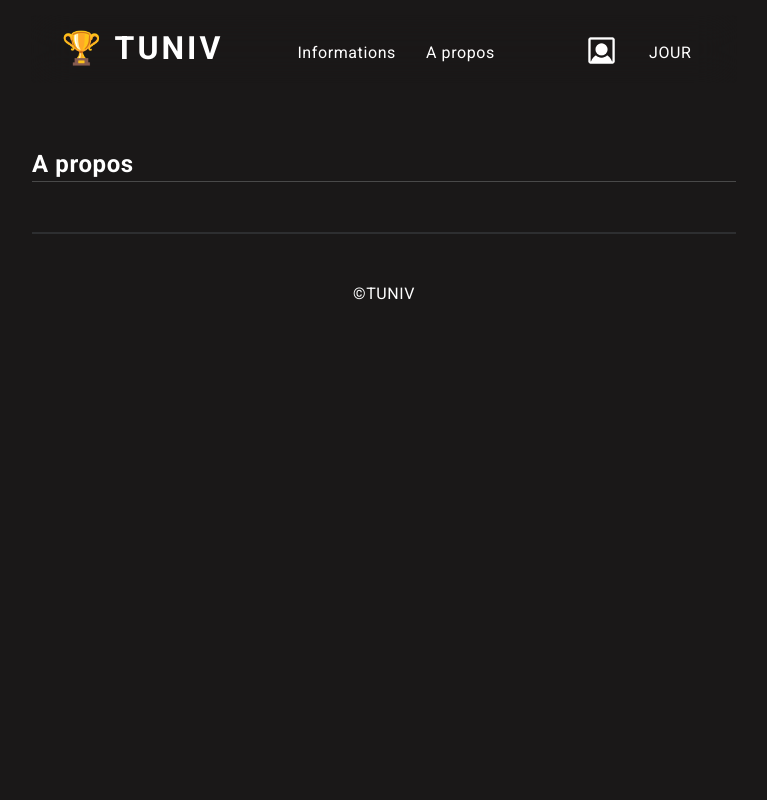
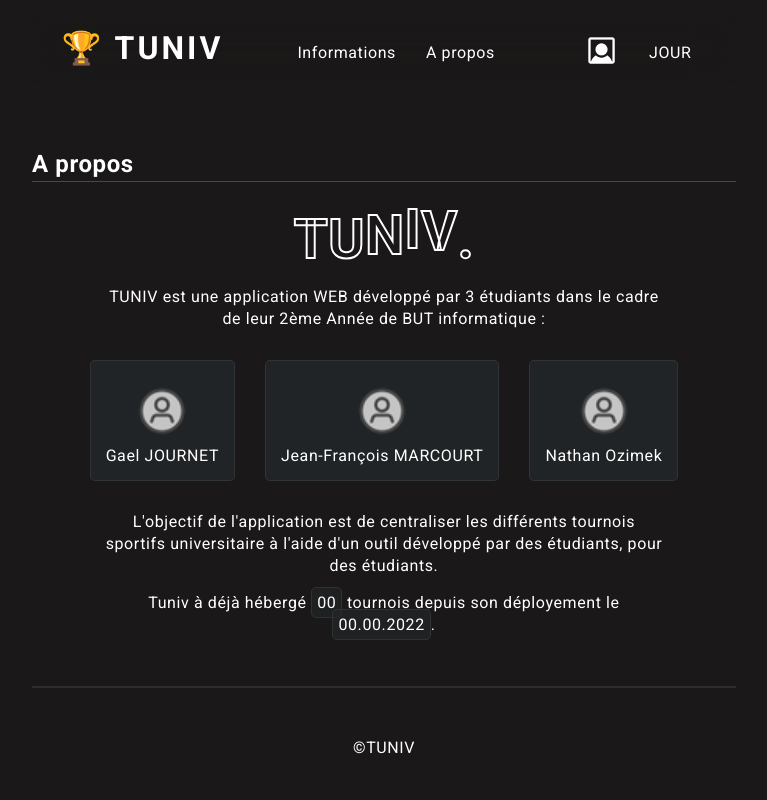
Before and after one commit to KaazDW/A2S3-SAE-TUNIV, a PHP site: page /pages/apropos.php in a window 1280 px wide. Shown: the whole page, without its empty margins (256-1023 px from the left). Run offline with PHP 8.4, Linux system fonts and the light colour scheme.

Commit message:
anim & apropos

```diff
--- a/assets/css/style.css
+++ b/assets/css/style.css
@@ -286,8 +286,101 @@ section.stats-section div.file-counter div p:hover{
 }
 
 /* A PROPOS PAGE STYLE */
-.main-apropos .apropos-content{
+.main-apropos .apropos-content p{
+    line-height: 22px;
+    text-align: center;
+    width: 80%;
+    margin: auto;
+    margin-top: 15px;
+}
+.main-apropos .apropos-content p span{
+    background-color: var(--color-element);
+    padding: 5px;
+    border: 1px solid var(--color-border);
+    border-radius: 5px;
+}
+.main-apropos .apropos-content p span:hover{
+    background-color: var(--color-hover);
+    user-select: none;
+}
+.main-apropos .apropos-content .apropos-title{
+    display: flex;
+    justify-content: center;
+}
+.main-apropos .apropos-content .apropos-title h1{
+    margin: 0;
+}
+.main-apropos .apropos-content .apropos-title :nth-child(1){
+    animation: up1 4s;
+    animation-iteration-count: infinite;
+    animation-delay: 0s;
 
+}
+.main-apropos .apropos-content .apropos-title :nth-child(2){
+    animation: up1 4s;
+    animation-iteration-count: infinite;
+    animation-delay: 0.5s;
+
+}
+.main-apropos .apropos-content .apropos-title :nth-child(3){
+    animation: up1 4s;
+    animation-iteration-count: infinite;
+    animation-delay: 1s;
+
+}
+.main-apropos .apropos-content .apropos-title :nth-child(4){
+    animation: up1 4s;
+    animation-iteration-count: infinite;
+    animation-delay: 1.5s;
+}
+.main-apropos .apropos-content .apropos-title :nth-child(5){
+    animation: up1 4s;
+    animation-iteration-count: infinite;
+    animation-delay: 2s;
+}
+@keyframes up1{
+    0%{
+        transform: translateY(0px);
+    }
+    30%{
+        transform: translateY(-10px);
+    }
+    60%{
+        transform: translateY(0px);
+    }
+}
+.main-apropos .apropos-content h1{
+    font-size: 55px;
+    -webkit-text-stroke: 2px rgb(255, 255, 255);
+    color: rgba(255, 255, 255, 0);
+    text-align: center;
+    margin: 35px;
+}
+.main-apropos .apropos-content div.card{
+    display: flex;
+    justify-content: center;
+    margin: 15px;
+}
+.main-apropos .apropos-content div.card .apropos-personnalcard{
+    background-color: var(--color-element-full);
+    margin: 15px;
+    border-radius: 5px;
+    border: 1px solid var(--color-border);
+    padding: 15px;
+    display: flex;
+    justify-content: center;
+    flex-direction: column;
+}
+.main-apropos .apropos-content div.card .apropos-personnalcard:hover{
+    background-color: var(--color-hover);
+    cursor: pointer;
+}
+.main-apropos .apropos-content div.card .apropos-personnalcard img{
+    /* background-color: yellow; */
+    width: 50px;
+    border-radius: 50%;
+    margin: 10px auto;
+    filter: grayscale(1);
 }
 
 
--- a/pages/apropos.php
+++ b/pages/apropos.php
@@ -16,8 +16,33 @@ if (empty($_SESSION["admin"])) {
 
     <main class="main-apropos">
         <h2 class="title">A propos</h2>
-        <section>
-
+        <section class="apropos-content">
+            <div class="apropos-title">
+                <h1>T</h1>
+                <h1>U</h1>
+                <h1>N</h1>
+                <h1>I</h1>
+                <h1>V</h1>
+                <h1>.</h1>
+            </div>
+        <!-- <h1>TUNIV.</h1> -->
+            <p>TUNIV est une application WEB développé par 3 étudiants dans le cadre de leur 2ème Année de BUT informatique :</p>
+            <div class="card">
+                <div class="apropos-personnalcard">
+                    <img src="../assets/img/account.png">
+                    <a href="" target="_blank">Gael JOURNET</a>
+                </div>
+                <div class="apropos-personnalcard">
+                    <img src="../assets/img/account.png">
+                    <a href="http://github.com/kaazdw" target="_blank">Jean-François MARCOURT</a>
+                </div>
+                <div class="apropos-personnalcard">
+                    <img src="../assets/img/account.png">
+                    <a href="" target="_blank">Nathan Ozimek</a>
+                </div>
+            </div>
+            <p>L'objectif de l'application est de centraliser les différents tournois sportifs universitaire à l'aide d'un outil développé par des étudiants, pour des étudiants.</p>
+            <p>Tuniv à déjà hébergé <span>00</span> tournois depuis son déployement le <span>00.00.2022</span>.</p>
         </section>
     </main>
 
```
Also changed, not shown: pages/statistiques.php (+1 -17 lines), assets/img/account.png (added).
